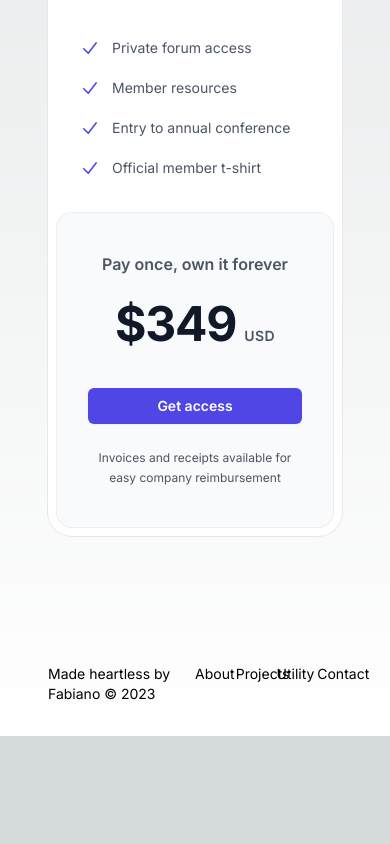
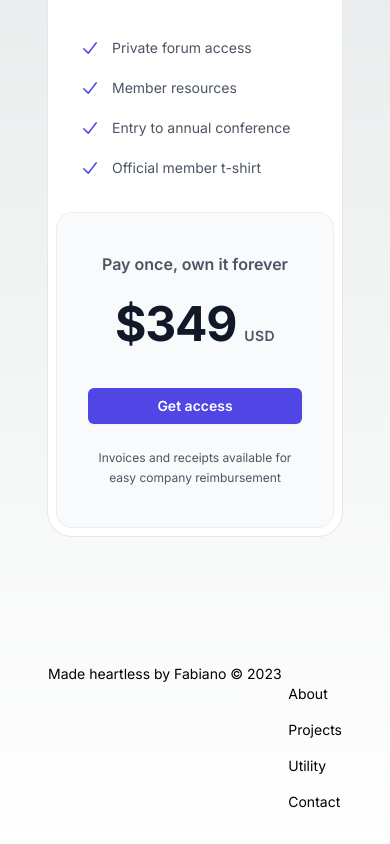
Before and after one commit to sabakodev/next-13-template, a Next.js app: page / in a window 390 px wide. Shown: the part 836-1680 px from the top of the page. Before the commit the page ends 1572 px from the top, so only its background shows below. Built offline with nearby package versions, Linux system fonts and the light colour scheme.

Commit message:
media queries

```diff
--- a/src/app/layout.tsx
+++ b/src/app/layout.tsx
@@ -30,12 +30,12 @@ export default function RootLayout({
 				</div>
 				<footer className="px-6 lg:px-8 py-8 w-full">
 					<div className="mx-auto max-w-7xl px-6 lg:px-8 h-full grid grid-cols-2 content-center text-sm">
-						<span>Made heartless by Fabiano &copy; 2023</span>
-						<div className="justify-self-end grid grid-cols-4 gap-4">
-							<Link className="hover:text-gray-200" href="/about">About</Link>
-							<Link className="hover:text-gray-200" href="/projects">Projects</Link>
-							<Link className="hover:text-gray-200" href="/utility">Utility</Link>
-							<Link className="hover:text-gray-200" href="/contact">Contact</Link>
+						<span className="col-span-2 md:col-span-1">Made heartless by Fabiano &copy; 2023</span>
+						<div className="col-span-2 md:col-span-1 justify-self-end grid grid-cols-4 gap-4">
+							<Link className="hover:text-gray-200 col-span-4 sm:col-span-1" href="/about">About</Link>
+							<Link className="hover:text-gray-200 col-span-4 sm:col-span-1" href="/projects">Projects</Link>
+							<Link className="hover:text-gray-200 col-span-4 sm:col-span-1" href="/utility">Utility</Link>
+							<Link className="hover:text-gray-200 col-span-4 sm:col-span-1" href="/contact">Contact</Link>
 						</div>
 					</div>
 				</footer>
```
